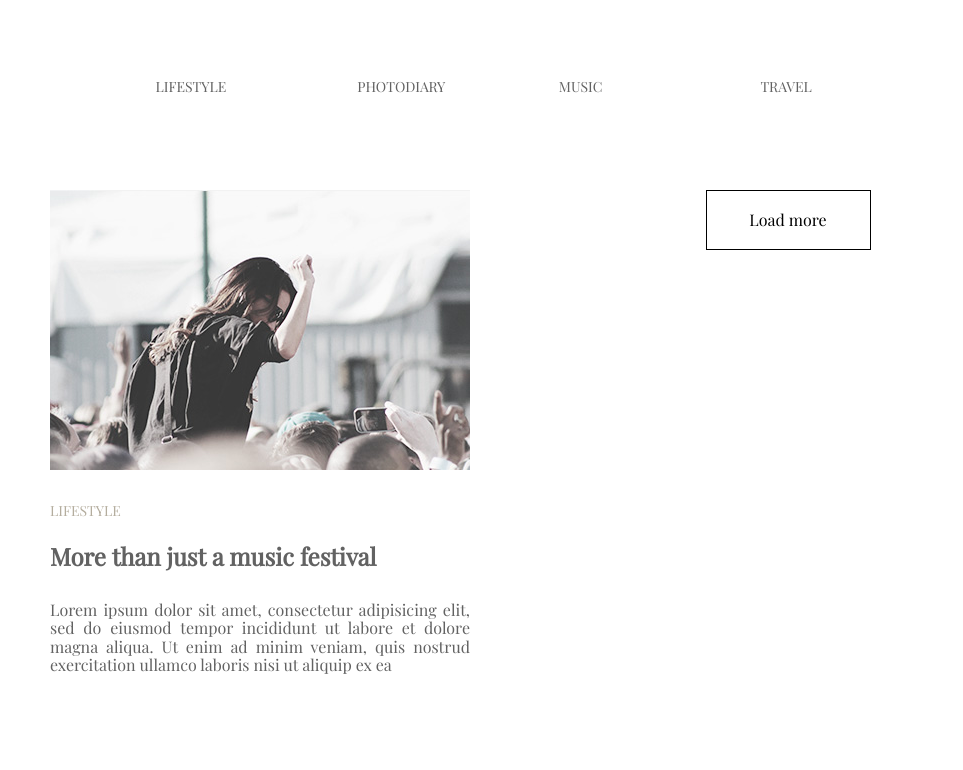
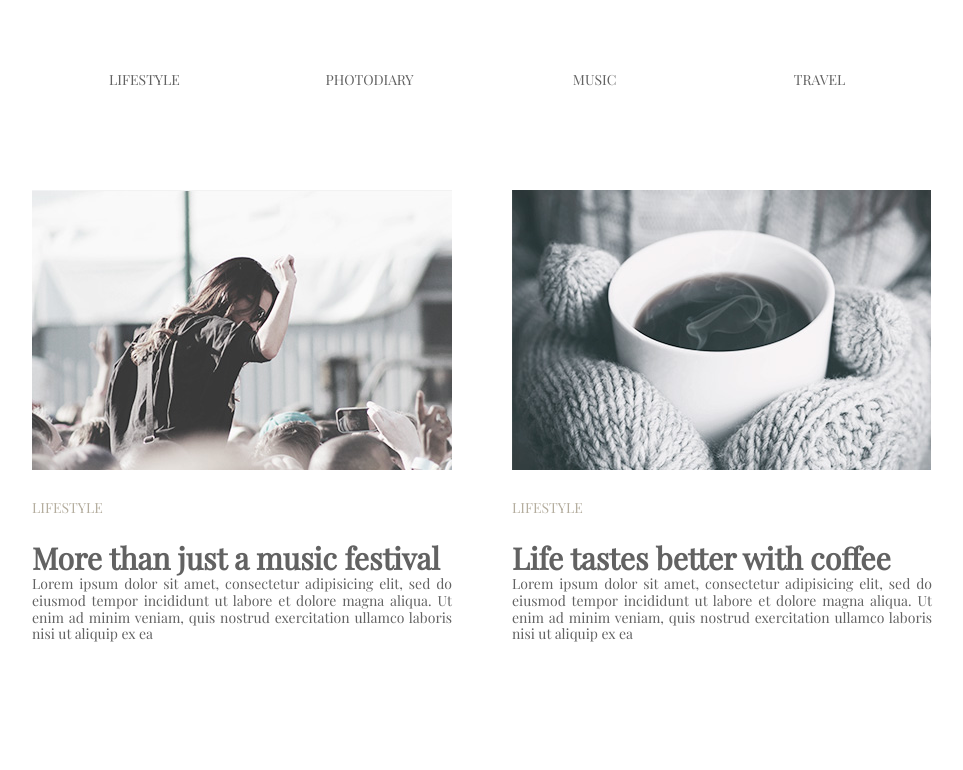
Before and after one commit to anastasiiayesypenko/goit_fe_course, a plain HTML site: page index.html in a window 1280 px wide. Shown: the top 770 px of the page, without its empty margins (158-1121 px from the left). Drawn offline with nearby package versions, Linux system fonts and the light colour scheme.

Commit message:
inline-block added

```diff
--- a/css/style.css
+++ b/css/style.css
@@ -2,47 +2,37 @@
     box-sizing: border-box;
     margin: 0;
     padding: 0;
+    font-size: 0;
+    font-family: 'Playfair Display', serif;
+    line-height: 1.2;
+    color: #626262;
 }
 
-body, html {
-    height:100%;
-    font-family: 'Playfair Display', serif;
-    color: #626262;
+.wrapper {
+    width: 900px;
+    margin: 0 auto;
 }
-.wrapper {
-    min-height: 100%;
-    padding: 0 12.5% 70px 12.5%;
-}
-nav{
-    display: block;
+.navigation{
     width: 100%;
     height: 190px;
-    padding-top: 75px;
-    padding-left: 16%;
+    padding-top: 35px;
 }
-nav li {
-    display: block;
-    float: left;
-    width: 25%;
-    /* An attempt to realise nav with flex: */
-    /* display: flex;
-    justify-content: space-around; */
+.navigation .item {
+    display: inline-block;
+    width: 225px;
+    text-align: center;
 }
 
-a {
+.link {
     text-transform: uppercase;
     font-size: 14px;
-    line-height: 24px;
+    line-height: 20px;
     color: #626262;
     text-decoration: none;
 }
 
-nav a:hover {
+.navigation .link:hover {
     color: #03a9f4;
-}
-
-.text {
-    margin-bottom: 130px;
 }
 
 .menutitle {
@@ -53,7 +43,9 @@ nav a:hover {
     text-align: left;
     padding: 30px 0;
 }
-
+.littletitle {
+    font-size: 30px;
+}
 
 .article {
     text-align: justify;
@@ -61,26 +53,22 @@ nav a:hover {
 
 .article div {
     width: 420px;
-    display: block;
-    float: left;
+    display: inline-block;
+}
+.article5{
+    margin-right: 60px;
 }
 
-.article1, .article3, .article5 {
-    margin-right: 15%;
-    margin-left: 5%;
-}
-
-h2 {
-    margin-bottom: 30px;
-}
-
-.last {
-    margin-bottom: 55px;
-}
-
-button {
+.button {
+    font-size: 20px;
     height: 60px;
     width: 165px;
     background: #fff;
     border: 1px solid black;
+    margin-bottom: 50px;
 }
+
+.text {
+    margin-bottom: 130px;
+    font-size: 14px;
+}
--- a/index.html
+++ b/index.html
@@ -14,11 +14,11 @@
 <body>
     <div class="wrapper">
         <header>
-            <nav>
-                <li><a href="#">lifestyle</a></li>
-                <li><a href="#">photodiary</a></li>
-                <li><a href="#">music</a></li>
-                <li><a href="#">travel</a></li>
+            <nav class="navigation">
+                <li class="navigation item"><a class="link" href="#">lifestyle</a></li>
+                <li class="navigation item"><a class="link" href="#">photodiary</a></li>
+                <li class="navigation item"><a class="link" href="#">music</a></li>
+                <li class="navigation item"><a class="link" href="#">travel</a></li>
             </nav>
         </header>
         <main>
@@ -26,7 +26,7 @@
                 <div class="article1">
                     <img src="img/pic1.jpg" alt="photo1">
                     <p class='menutitle'>Lifestyle</p>
-                    <h2>More than just a music festival</h2>
+                    <h2 class="littletitle">More than just a music festival</h2>
                     <p class="text">Lorem ipsum dolor sit amet, consectetur adipisicing elit, sed do eiusmod tempor incididunt ut labore
                         et dolore magna aliqua. Ut enim ad minim veniam, quis nostrud exercitation ullamco laboris nisi ut
                         aliquip ex ea </p>
@@ -34,7 +34,7 @@
                 <div class="article2">
                     <img src="img/pic2.jpg" alt="photo2">
                     <p class='menutitle'>Lifestyle</p>
-                    <h2>Life tastes better with coffee</h2>
+                    <h2 class="littletitle">Life tastes better with coffee</h2>
                     <p class="text">Lorem ipsum dolor sit amet, consectetur adipisicing elit, sed do eiusmod tempor incididunt ut labore
                         et dolore magna aliqua. Ut enim ad minim veniam, quis nostrud exercitation ullamco laboris nisi ut
                         aliquip ex ea </p>
@@ -42,7 +42,7 @@
                 <div class="article3">
                     <img src="img/pic3.jpg" alt="photo3">
                     <p class='menutitle'>photodiary</p>
-                    <h2>American dream</h2>
+                    <h2 class="littletitle">American dream</h2>
                     <p class="text">Lorem ipsum dolor sit amet, consectetur adipisicing elit, sed do eiusmod tempor incididunt ut labore et
                         dolore magna aliqua. Ut enim ad minim veniam, quis nostrud exercitation ullamco laboris nisi ut aliquip
                         ex ea </p>
@@ -50,7 +50,7 @@
                 <div class="article4">
                     <img src="img/pic4.jpg" alt="photo4">
                     <p class='menutitle'>photodiary</p>
-                    <h2>A day exploring the Alps</h2>
+                    <h2 class="littletitle">A day exploring the Alps</h2>
                     <p class="text">Lorem ipsum dolor sit amet, consectetur adipisicing elit, sed do eiusmod tempor incididunt ut labore et
                         dolore magna aliqua. Ut enim ad minim veniam, quis nostrud exercitation ullamco laboris nisi ut aliquip
                         ex ea </p>
@@ -58,23 +58,23 @@
                 <div class="article5">
                     <img src="img/pic5.jpg" alt="photo5">
                     <p class='menutitle'>Lifestyle</p>
-                    <h2>Top 10 song for running</h2>
-                    <p class="last">Lorem ipsum dolor sit amet, consectetur adipisicing elit, sed do eiusmod tempor incididunt ut labore
+                    <h2 class="littletitle">Top 10 song for running</h2>
+                    <p class="text">Lorem ipsum dolor sit amet, consectetur adipisicing elit, sed do eiusmod tempor incididunt ut labore
                         et dolore magna aliqua. Ut enim ad minim veniam, quis nostrud exercitation ullamco laboris nisi ut
                         aliquip ex ea </p>
                 </div>
                 <div class="article6">
                     <img src="img/pic6.jpg" alt="photo6">
                     <p class='menutitle'>Lifestyle</p>
-                    <h2>Cold winter days</h2>
-                    <p class="last">Lorem ipsum dolor sit amet, consectetur adipisicing elit, sed do eiusmod tempor incididunt ut labore
+                    <h2 class="littletitle">Cold winter days</h2>
+                    <p class="text">Lorem ipsum dolor sit amet, consectetur adipisicing elit, sed do eiusmod tempor incididunt ut labore
                         et dolore magna aliqua. Ut enim ad minim veniam, quis nostrud exercitation ullamco laboris nisi ut
                         aliquip ex ea </p>
                 </div>
             </div>
         </main>
         <div style="text-align:center;">
-            <button>Load more</button>
+            <button class="button">Load more</button>
         </div>
     </div>
 </body>
```
